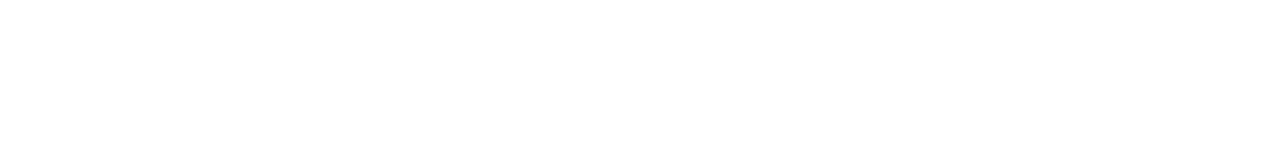
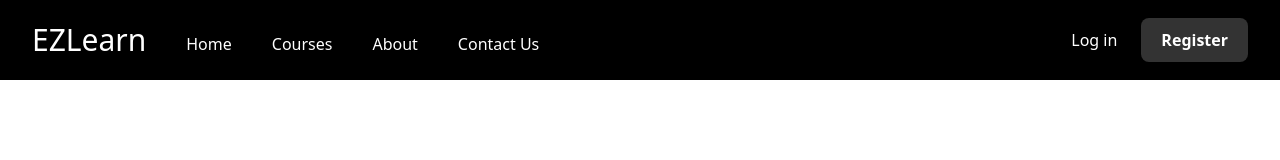
Before and after one commit to Fayaz900/EZLearn, a React (Vite) app in the folder client/: page /login in a window 1280 px wide. Shown: the top 160 px of the page. Built offline with nearby package versions, Linux system fonts and the light colour scheme; no server answers.

Commit message:
authoriztion login done

```diff
--- a/client/src/App.jsx
+++ b/client/src/App.jsx
@@ -1,18 +1,44 @@
-import React from 'react'
+import React, { useEffect, useState } from 'react'
 import {BrowserRouter,Routes,Route} from 'react-router-dom'
 import HomePage from './components/pages/home/HomePage'
 import Header from './components/header/Header'
 import Login from './components/AuthComponents/Login/Login'
 import RegistartionForm from './components/AuthComponents/Register/Register'
+import { UserData } from './context/UserContext'
+import Profile from './components/profile/Profile'
 
 const App = () => {
+  const {isAuth,setIsAuth} = UserData()
+  const [loading, setLoading] = useState(true);
+
+  useEffect(() => {
+    // Simulating an async auth check (like from localStorage, API, etc.)
+    const checkAuthStatus = async () => {
+      // Example: Fetching auth status from localStorage or API
+      const auth = await new Promise((resolve) => {
+        setTimeout(() => resolve(localStorage.getItem('isAuth') === 'true'), 1000);
+      });
+
+
+      setLoading(false); // Mark loading as complete
+    };
+
+    checkAuthStatus();
+  }, []);
+
+  if (loading) {
+    // Display a loading spinner or a blank screen while waiting for auth check
+    return <div>Loading...</div>;
+  }
   return (
     <div>
       <BrowserRouter>
+      <Header isAuth={isAuth}/>
       <Routes>
         <Route path='/' element={<HomePage/>}/>
-        <Route path='/login' element={<Login/>}/>
-        <Route path='/register' element={<RegistartionForm/>}/>
+        <Route path='/account' element={isAuth? <Profile/> :<Login/>}/>
+        <Route path='/login' element={isAuth? <HomePage/> : <Login/>}/>
+        <Route path='/register' element={isAuth? <HomePage/> :<RegistartionForm/>}/>
       </Routes>
       </BrowserRouter>
     </div>
--- a/client/src/components/header/Header.jsx
+++ b/client/src/components/header/Header.jsx
@@ -1,121 +1,115 @@
 import React from 'react'
+import { Link } from 'react-router-dom';
+import { motion } from 'framer-motion';
+import { useLocation } from 'react-router-dom';
 
-const Header = () => {
+const Header = ({isAuth}) => {
+  const location = useLocation();
+  const isNotHomePage = location.pathname !== '/';
+  const fadeInFromLeft = {
+    hidden: { opacity: 0, x: -100 },
+    visible: { opacity: 1, x: 0, transition: { duration: 1 } }
+  };
+
+  const fadeInFromRight = {
+    hidden: { opacity: 0, x: 100 },
+    visible: { opacity: 1, x: 0, transition: { duration: 1 } }
+  };
+
+  const fadeInFromBottom = {
+    hidden: { opacity: 0, y: 100 },
+    visible: { opacity: 1, y: 0, transition: { duration: 1 } }
+  };
+
+  // Adding fadeInFromTop
+  const fadeInFromTop = {
+    hidden: { opacity: 0, y: -100 },
+    visible: { opacity: 1, y: 0, transition: { duration: 1 } }
+  };
   return (
-    <nav className="bg-white border-gray-200 py-2.5 dark:bg-gray-900">
-  <div className="flex flex-wrap items-center justify-between max-w-screen-xl px-4 mx-auto">
-    <a href="#" className="flex items-center">
-      <img
-        src="https://www.svgrepo.com/show/499962/music.svg"
-        className="h-6 mr-3 sm:h-9"
-        alt="Landwind Logo"
-      />
-      <span className="self-center text-xl font-semibold whitespace-nowrap dark:text-white">
-        Landwind
-      </span>
-    </a>
-    <div className="flex items-center lg:order-2">
-      <div className="hidden mt-2 mr-4 sm:inline-block">
-        <span />
-      </div>
-      <a
-        href="https://themesberg.com/product/tailwind-css/landing-page"
-        className="text-white bg-purple-700 hover:bg-purple-800 focus:ring-4 focus:ring-purple-300 font-medium rounded-lg text-sm px-4 lg:px-5 py-2 lg:py-2.5 sm:mr-2 lg:mr-0 dark:bg-purple-600 dark:hover:bg-purple-700 focus:outline-none dark:focus:ring-purple-800"
-      >
-        Download
-      </a>
-      <button
-        data-collapse-toggle="mobile-menu-2"
-        type="button"
-        className="inline-flex items-center p-2 ml-1 text-sm text-gray-500 rounded-lg lg:hidden hover:bg-gray-100 focus:outline-none focus:ring-2 focus:ring-gray-200 dark:text-gray-400 dark:hover:bg-gray-700 dark:focus:ring-gray-600"
-        aria-controls="mobile-menu-2"
-        aria-expanded="true"
-      >
-        <span className="sr-only">Open main menu</span>
-        <svg
-          className="w-6 h-6"
-          fill="currentColor"
-          viewBox="0 0 20 20"
-          xmlns="http://www.w3.org/2000/svg"
-        >
-          <path
-            fillRule="evenodd"
-            d="M3 5a1 1 0 011-1h12a1 1 0 110 2H4a1 1 0 01-1-1zM3 10a1 1 0 011-1h12a1 1 0 110 2H4a1 1 0 01-1-1zM3 15a1 1 0 011-1h12a1 1 0 110 2H4a1 1 0 01-1-1z"
-            clipRule="evenodd"
-          />
-        </svg>
-        <svg
-          className="hidden w-6 h-6"
-          fill="currentColor"
-          viewBox="0 0 20 20"
-          xmlns="http://www.w3.org/2000/svg"
-        >
-          <path
-            fillRule="evenodd"
-            d="M4.293 4.293a1 1 0 011.414 0L10 8.586l4.293-4.293a1 1 0 111.414 1.414L11.414 10l4.293 4.293a1 1 0 01-1.414 1.414L10 11.414l-4.293 4.293a1 1 0 01-1.414-1.414L8.586 10 4.293 5.707a1 1 0 010-1.414z"
-            clipRule="evenodd"
-          />
-        </svg>
-      </button>
-    </div>
-    <div
-      className="items-center justify-between w-full lg:flex lg:w-auto lg:order-1"
-      id="mobile-menu-2"
+    <header
+      className={`absolute inset-x-0 top-0 z-10 w-full ${
+        isNotHomePage ? 'bg-black' : ''
+      }`}
     >
-      <ul className="flex flex-col mt-4 font-medium lg:flex-row lg:space-x-8 lg:mt-0">
-        <li>
-          <a
+    <motion.div
+      className="px-4 mx-auto sm:px-6 lg:px-8"
+      variants={fadeInFromTop}  // Using fadeInFromTop for header animation
+      initial="hidden"
+      animate="visible"
+    >
+      <div className="flex items-center justify-between h-16 lg:h-20 gap-10">
+        <div className="flex-shrink-0 items-center">
+          <a href="#" title="" className="flex text-white text-3xl ">
+            EZLearn
+          </a>
+        </div>
+        <div className="hidden lg:flex lg:items-center mt-2 lg:justify-center lg:space-x-10">
+          <motion.a
             href="#"
-            className="block py-2 pl-3 pr-4 text-white bg-purple-700 rounded lg:bg-transparent lg:text-purple-700 lg:p-0 dark:text-white"
-            aria-current="page"
+            title=""
+            className="text-base items-baseline text-white transition-all duration-200 hover:text-opacity-80"
           >
             Home
-          </a>
-        </li>
-        <li>
-          <a
+          </motion.a>
+          <motion.a
             href="#"
-            className="block py-2 pl-3 pr-4 text-gray-700 border-b border-gray-100 hover:bg-gray-50 lg:hover:bg-transparent lg:border-0 lg:hover:text-purple-700 lg:p-0 dark:text-gray-400 lg:dark:hover:text-white dark:hover:bg-gray-700 dark:hover:text-white lg:dark:hover:bg-transparent dark:border-gray-700"
+            title=""
+            className="text-base text-white transition-all duration-200 hover:text-opacity-80"
           >
-            Company
-          </a>
-        </li>
-        <li>
-          <a
+            Courses
+          </motion.a>
+          <motion.a
             href="#"
-            className="block py-2 pl-3 pr-4 text-gray-700 border-b border-gray-100 hover:bg-gray-50 lg:hover:bg-transparent lg:border-0 lg:hover:text-purple-700 lg:p-0 dark:text-gray-400 lg:dark:hover:text-white dark:hover:bg-gray-700 dark:hover:text-white lg:dark:hover:bg-transparent dark:border-gray-700"
+            title=""
+            className="text-base text-white transition-all duration-200 hover:text-opacity-80"
           >
-            Marketplace
-          </a>
-        </li>
-        <li>
-          <a
+            About
+          </motion.a>
+          <motion.a
             href="#"
-            className="block py-2 pl-3 pr-4 text-gray-700 border-b border-gray-100 hover:bg-gray-50 lg:hover:bg-transparent lg:border-0 lg:hover:text-purple-700 lg:p-0 dark:text-gray-400 lg:dark:hover:text-white dark:hover:bg-gray-700 dark:hover:text-white lg:dark:hover:bg-transparent dark:border-gray-700"
+            title=""
+            className="text-base text-white transition-all duration-200 hover:text-opacity-80"
           >
-            Features
-          </a>
-        </li>
-        <li>
-          <a
-            href="#"
-            className="block py-2 pl-3 pr-4 text-gray-700 border-b border-gray-100 hover:bg-gray-50 lg:hover:bg-transparent lg:border-0 lg:hover:text-purple-700 lg:p-0 dark:text-gray-400 lg:dark:hover:text-white dark:hover:bg-gray-700 dark:hover:text-white lg:dark:hover:bg-transparent dark:border-gray-700"
+            Contact Us
+          </motion.a>
+        </div>
+        {isAuth?(
+        <div className="lg:flex lg:items-center lg:justify-end lg:space-x-6 sm:ml-auto">
+        <Link
+          to="/account"
+          title="Log in"
+          className="hidden text-base text-white transition-all duration-200 lg:inline-flex hover:text-opacity-80"
+        >
+          Account
+        </Link>
+
+        </div>)
+        :(    <div className="lg:flex lg:items-center lg:justify-end lg:space-x-6 sm:ml-auto">
+          <Link
+            to="/login"
+            title="Log in"
+            className="hidden text-base text-white transition-all duration-200 lg:inline-flex hover:text-opacity-80"
           >
-            Team
-          </a>
-        </li>
-        <li>
-          <a
-            href="#"
-            className="block py-2 pl-3 pr-4 text-gray-700 border-b border-gray-100 hover:bg-gray-50 lg:hover:bg-transparent lg:border-0 lg:hover:text-purple-700 lg:p-0 dark:text-gray-400 lg:dark:hover:text-white dark:hover:bg-gray-700 dark:hover:text-white lg:dark:hover:bg-transparent dark:border-gray-700"
+            Log in
+          </Link>
+          <Link
+            to='/register'
+            title=""
+            className="lg:flex hidden items-center justify-center px-3 sm:px-5 py-2.5 text-sm sm:text-base font-semibold transition-all duration-200 text-white bg-white/20 hover:bg-white/40 focus:bg-white/40 rounded-lg"
+            role="button"
           >
-            Contact
-          </a>
-        </li>
-      </ul>
-    </div>
-  </div>
-</nav>
+            Register
+          </Link>
+        </div>)
+        }
+
+
+
+
+      </div>
+    </motion.div>
+  </header>
 
   )
 }
--- /dev/null
+++ b/client/src/components/profile/Profile.jsx
@@ -0,0 +1,52 @@
+import React, { useState } from 'react';
+
+const Profile = () => {
+  const [selectedImage, setSelectedImage] = useState(null);
+
+  // Handle file upload
+  const handleImageUpload = (event) => {
+    const file = event.target.files[0];
+    if (file) {
+      const imageUrl = URL.createObjectURL(file);
+      setSelectedImage(imageUrl);
+    }
+  };
+
+  return (
+    <div className="flex items-center justify-center h-screen bg-gray-100">
+      <div className="max-w-sm w-full bg-white shadow-lg rounded-lg overflow-hidden">
+        <div className="bg-green-600 p-4 text-white text-center">
+          <h1 className="text-xl font-bold">John Doe</h1>
+          <p className="text-sm">Software Engineer</p>
+        </div>
+        <div className="p-6 text-center">
+          {/* Avatar Section */}
+          <div className="relative mb-4">
+            {selectedImage ? (
+              <img
+                src={selectedImage}
+                alt="avatar"
+                className="w-16 h-16 mx-auto rounded-full object-cover"
+              />
+            ) : (
+              <div className="w-16 h-16 mx-auto bg-gray-200 rounded-full flex items-center justify-center text-4xl text-gray-400">
+                <span>Do</span>
+              </div>
+            )}
+            <input
+              type="file"
+              accept="image/*"
+              onChange={handleImageUpload}
+              className="absolute left-0 bottom-0 w-full opacity-0 cursor-pointer"
+              title="Upload Avatar"
+            />
+          </div>
+          <p className="text-gray-700 font-semibold">john@example.com</p>
+          <p className="text-gray-500 text-sm">Joined on June 1, 2023</p>
+        </div>
+      </div>
+    </div>
+  );
+};
+
+export default Profile;
```
Also changed, not shown: client/src/components/pages/home/HomePage.jsx (+1 -63 lines).
